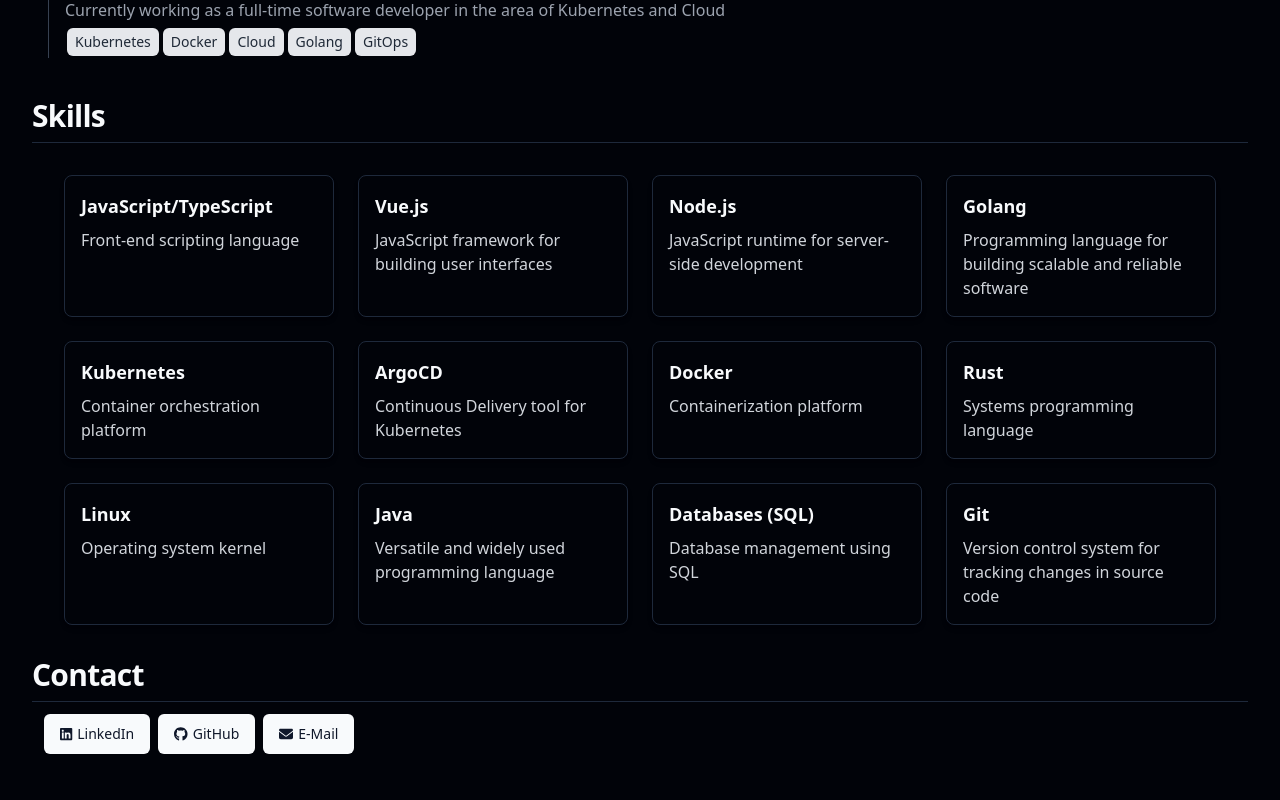
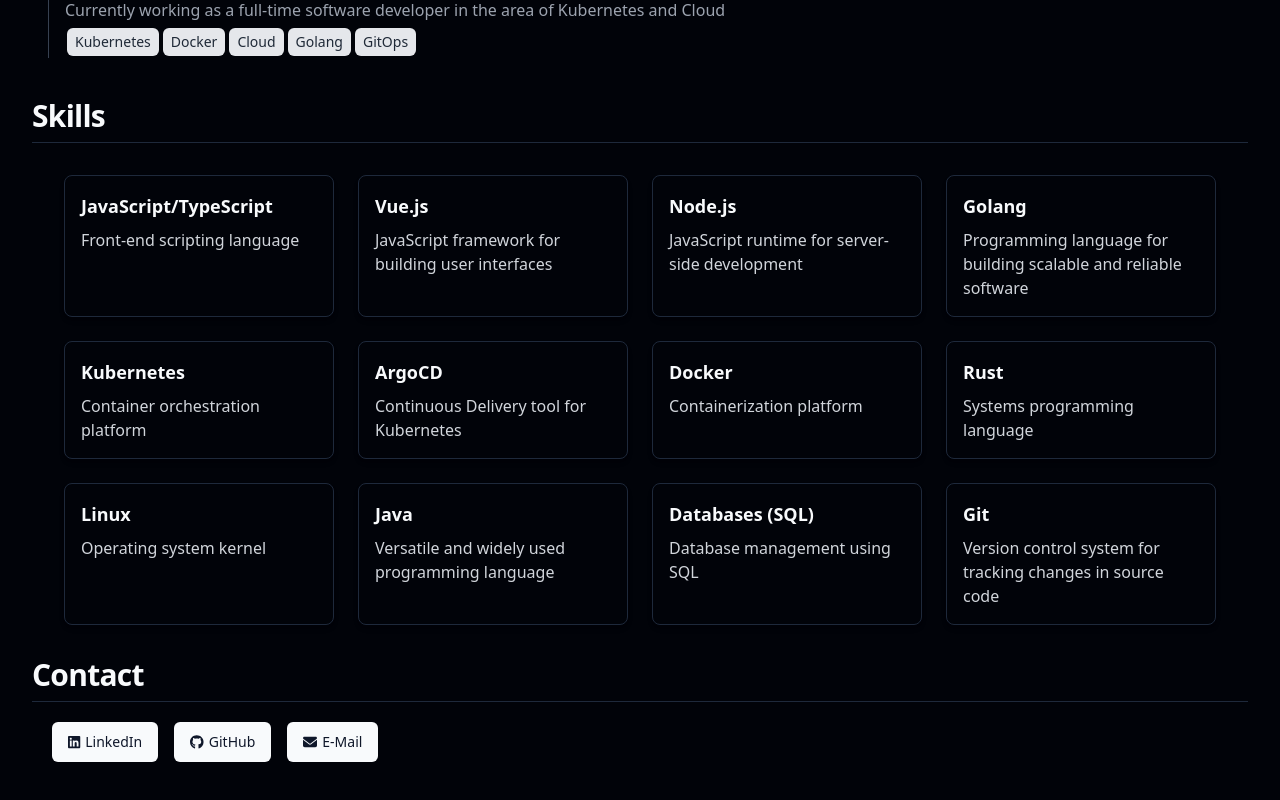
Before and after one commit to jonasrdl/portfolio, a Vue app: page / in a window 1280 px wide. Shown: the part 411-1211 px from the top of the page. Built offline with nearby package versions, Linux system fonts and the light colour scheme.

Commit message:
fix: use normal margin

```diff
--- a/src/components/Contact.vue
+++ b/src/components/Contact.vue
@@ -1,17 +1,17 @@
 <template>
     <div class="m-3">
         <a href="https://www.linkedin.com/in/riedeljonas/" target="_blank" rel="noopener noreferrer">
-            <Button class="mr-2">
+            <Button class="m-2">
                 <font-awesome-icon :icon="['fab', 'linkedin']" class="icon" /> LinkedIn
             </Button>
         </a>
         <a href="https://github.com/jonasrdl" target="_blank" rel="noopener noreferrer">
-            <Button class="mr-2">
+            <Button class="m-2">
                 <font-awesome-icon :icon="['fab', 'github']" class="icon" /> GitHub
             </Button>
         </a>
         <a href="mailto:jonasriedel@pm.me" target="_blank" rel="noopener noreferrer">
-            <Button class="mr-2">
+            <Button class="m-2">
                 <font-awesome-icon :icon="['fas', 'envelope']" class="icon" /> E-Mail
             </Button>
         </a>
```
